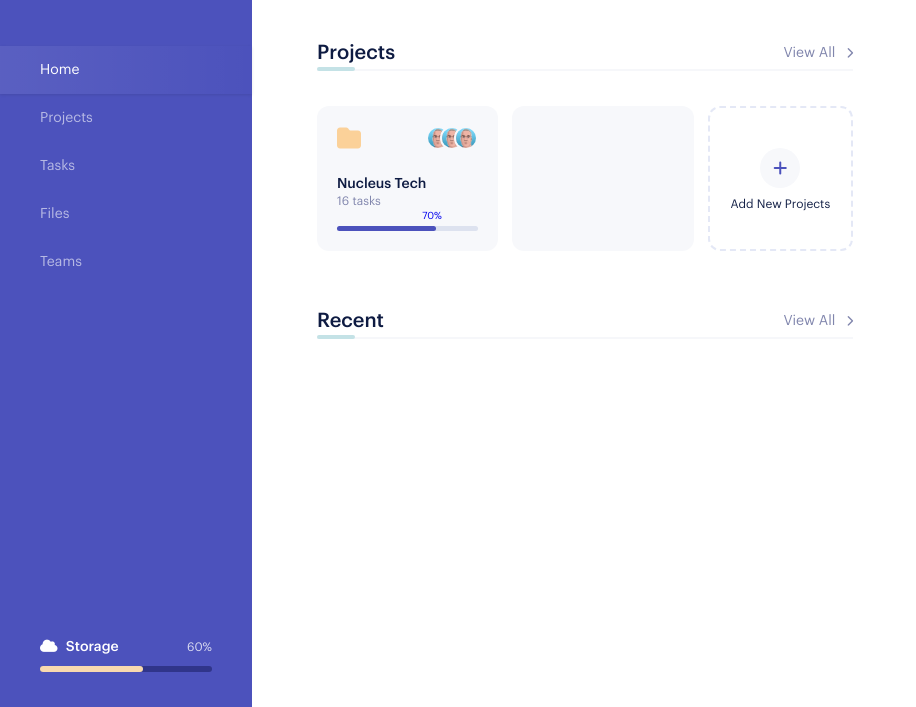
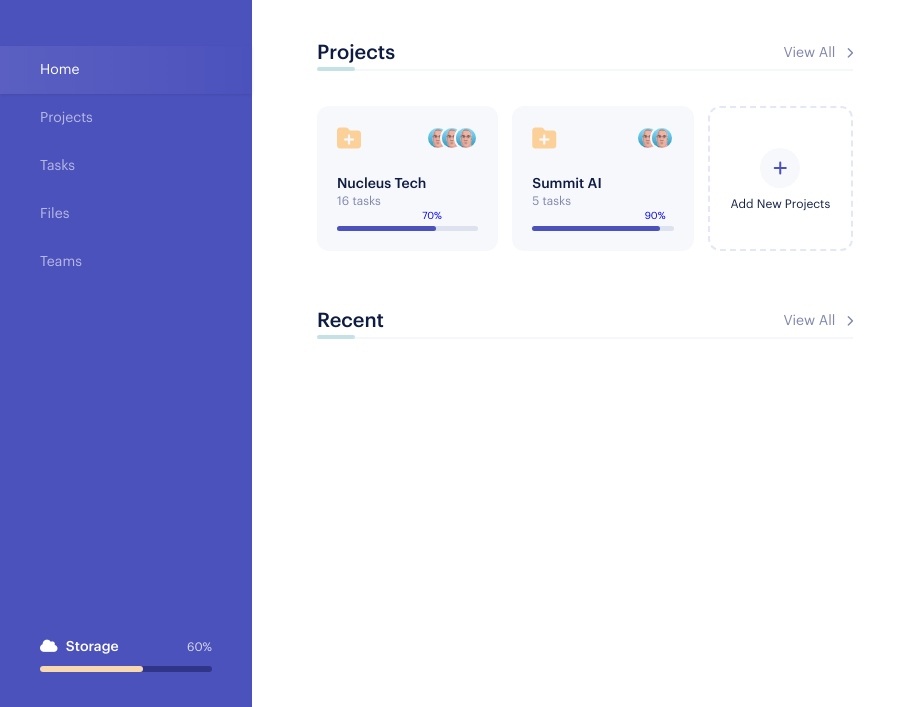
Before and after one commit to CihatAldanmaz/Dashboard---CSS-HTML, a plain HTML site: page index.html in a window 1280 px wide. Shown: the part 93-800 px from the top of the page, without its empty margins (0-916 px from the left). Drawn offline with Linux system fonts and the light colour scheme.

Commit message:
Boxes done

```diff
--- a/index.html
+++ b/index.html
@@ -75,7 +75,7 @@
           <div class="projects">
               <a href="#" class="box active">
                   <span class="box-top">
-                    <i class="fa fa-folder"></i>
+                    <i class="fa fa-folder-plus"></i>
                     <span class="box-shared">
                     <img src="./img/profilepic.jpeg" alt="">
                     <img src="./img/profilepic.jpeg" alt="">
@@ -93,6 +93,23 @@
 
               </a>
               <a href="#" class="box active">
+
+                <span class="box-top">
+                    <i class="fa fa-folder-plus"></i>
+                    <span class="box-shared">
+                    <img src="./img/profilepic.jpeg" alt="">
+                    <img src="./img/profilepic.jpeg" alt="">
+
+                </span>
+                  </span>
+
+                  <span class="box-title">
+                      <span class="name">Summit AI</span>
+                      <span class="task">5 tasks</span>
+                  </span>
+                  <span class="box-bar">
+                      <span style="width: 90%;" title="90%"></span>
+                  </span>
 
               </a>
               <a href="#" class="box empty">
```
